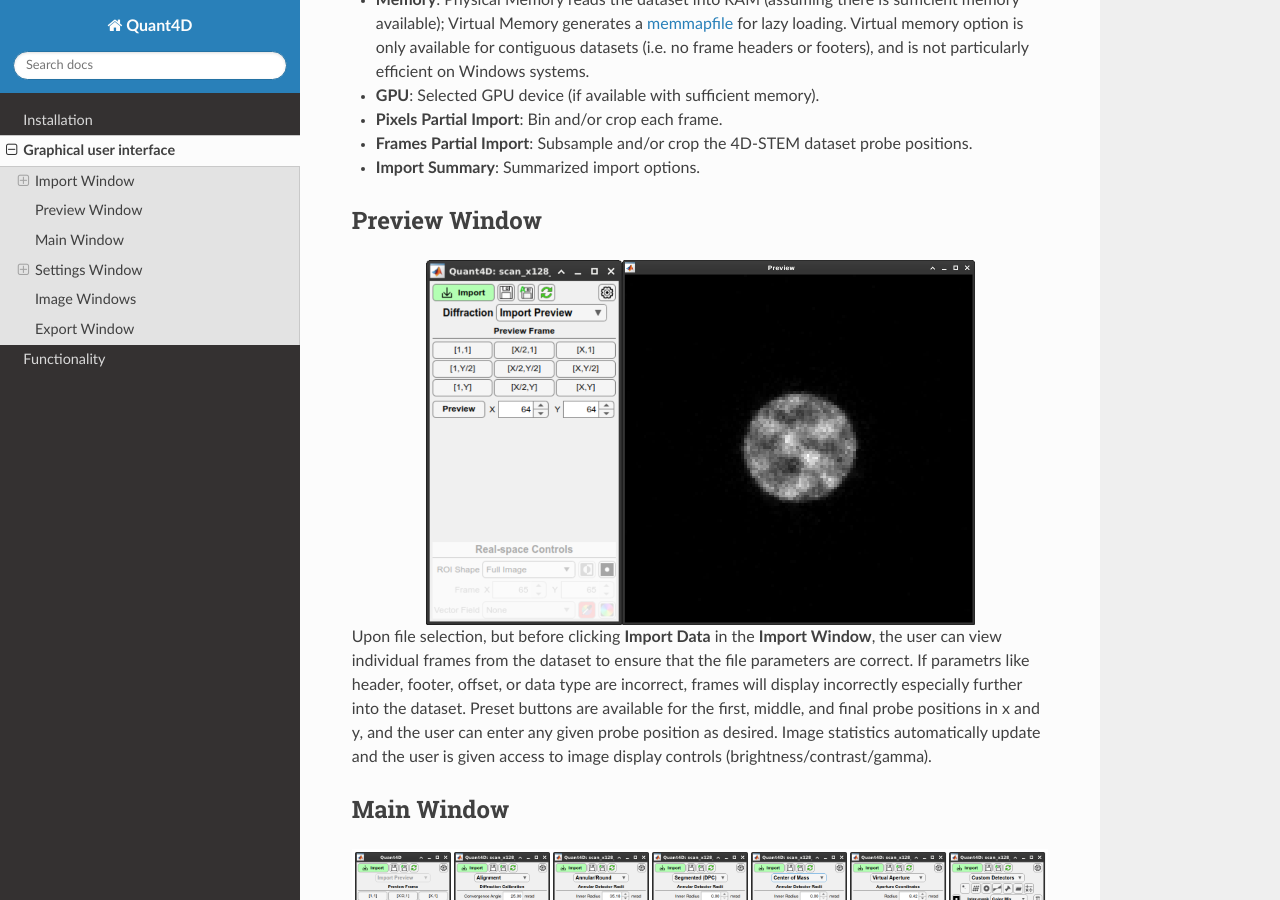
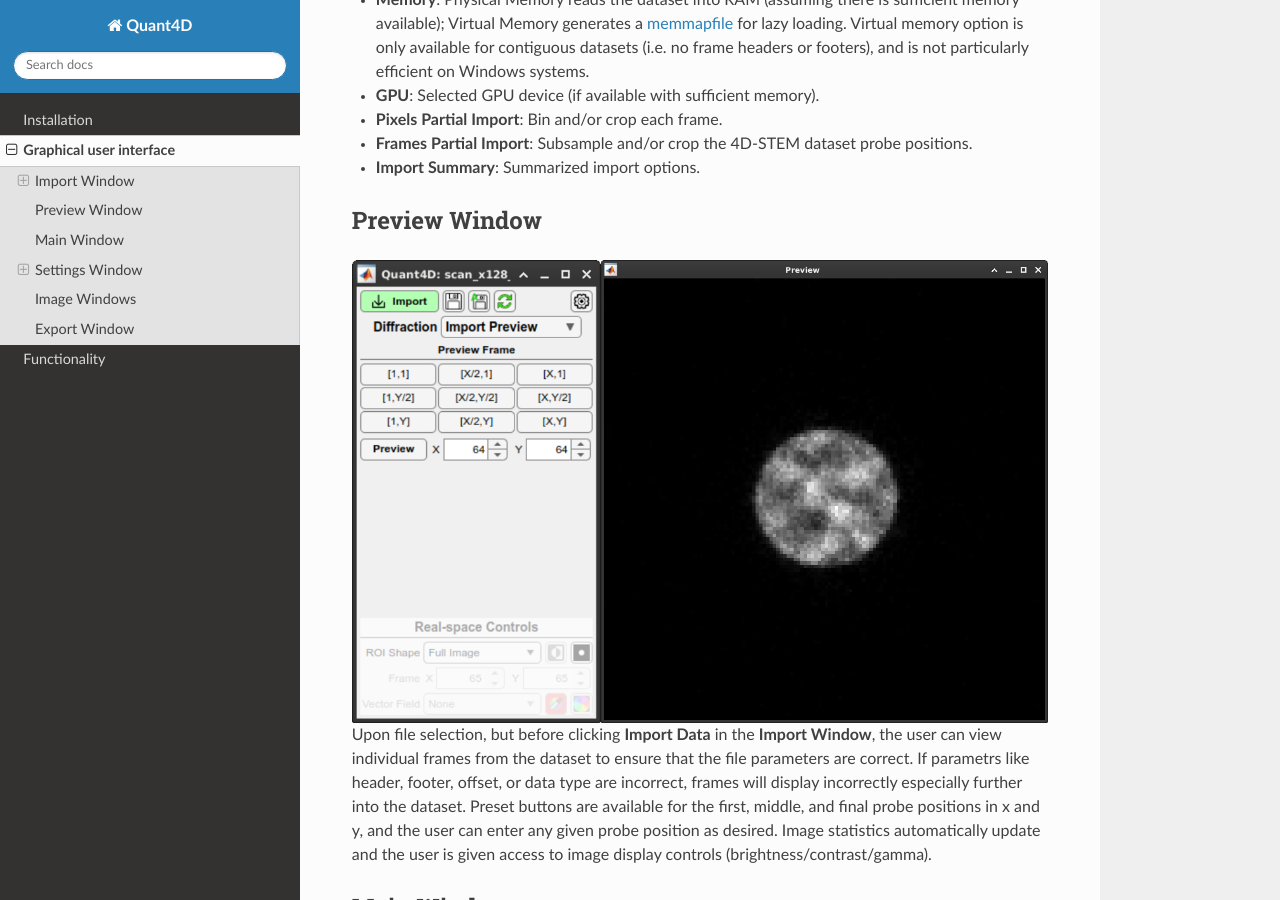
Before and after one commit to bryandesser/Quant4D, a Sphinx documentation site: the page built from docs/source/graphical_user_interface.rst, in a window 1280 px wide and 900 px high, scrolled down 1274 px. Built offline with Sphinx 7.4.7 and the Read the Docs theme 3.1.0, drawn with Linux system fonts in a browser that asks for light colours; pages that are not in the unit, such as notebooks, are missing from menus.

Commit message:
May 1, 2025, 1:43 PM

```diff
--- a/docs/source/graphical_user_interface.rst
+++ b/docs/source/graphical_user_interface.rst
@@ -45,11 +45,10 @@ Import Options
 Preview Window
 **************
 .. image:: ../_static/import_preview.png
-    :width: 549
+    :align: center
+
+..     :width: 549
     :height: 365
-    :align: center
-    :scale: 100%
-
 Upon file selection, but before clicking **Import Data** in the **Import Window**, the user can view individual frames from the dataset to ensure that the file parameters are correct. If parametrs like header, footer, offset, or data type are incorrect, frames will display incorrectly especially further into the dataset. Preset buttons are available for the first, middle, and final probe positions in x and y, and the user can enter any given probe position as desired. Image statistics automatically update and the user is given access to image display controls (brightness/contrast/gamma).
 
 Main Window
@@ -72,8 +71,6 @@ Settings Window
 ***************
 .. image:: ../_static/settings.png
     :align: center
-    :scale: 100%
-
 
 Display Tab
 ^^^^^^^^^^^
```
